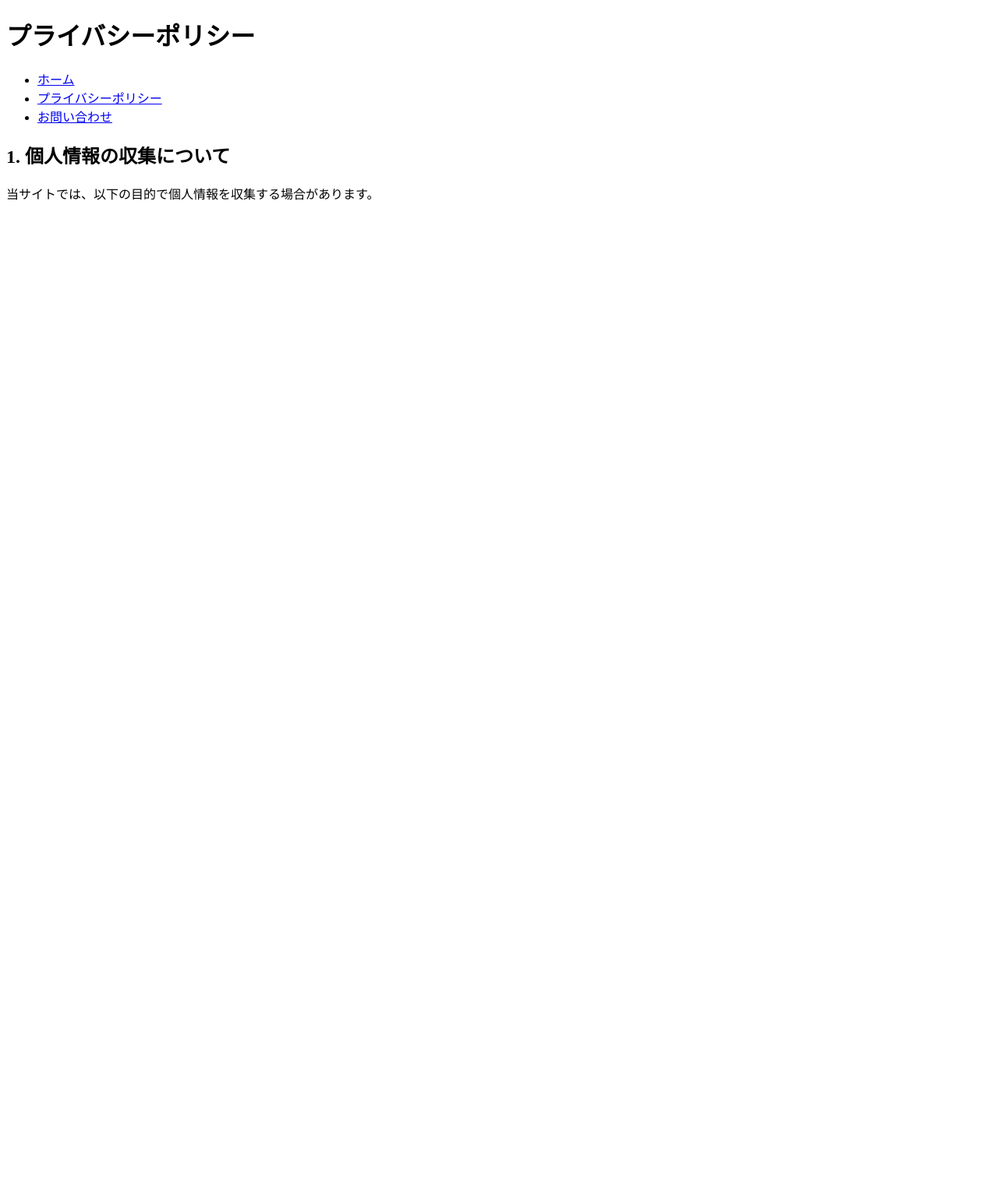
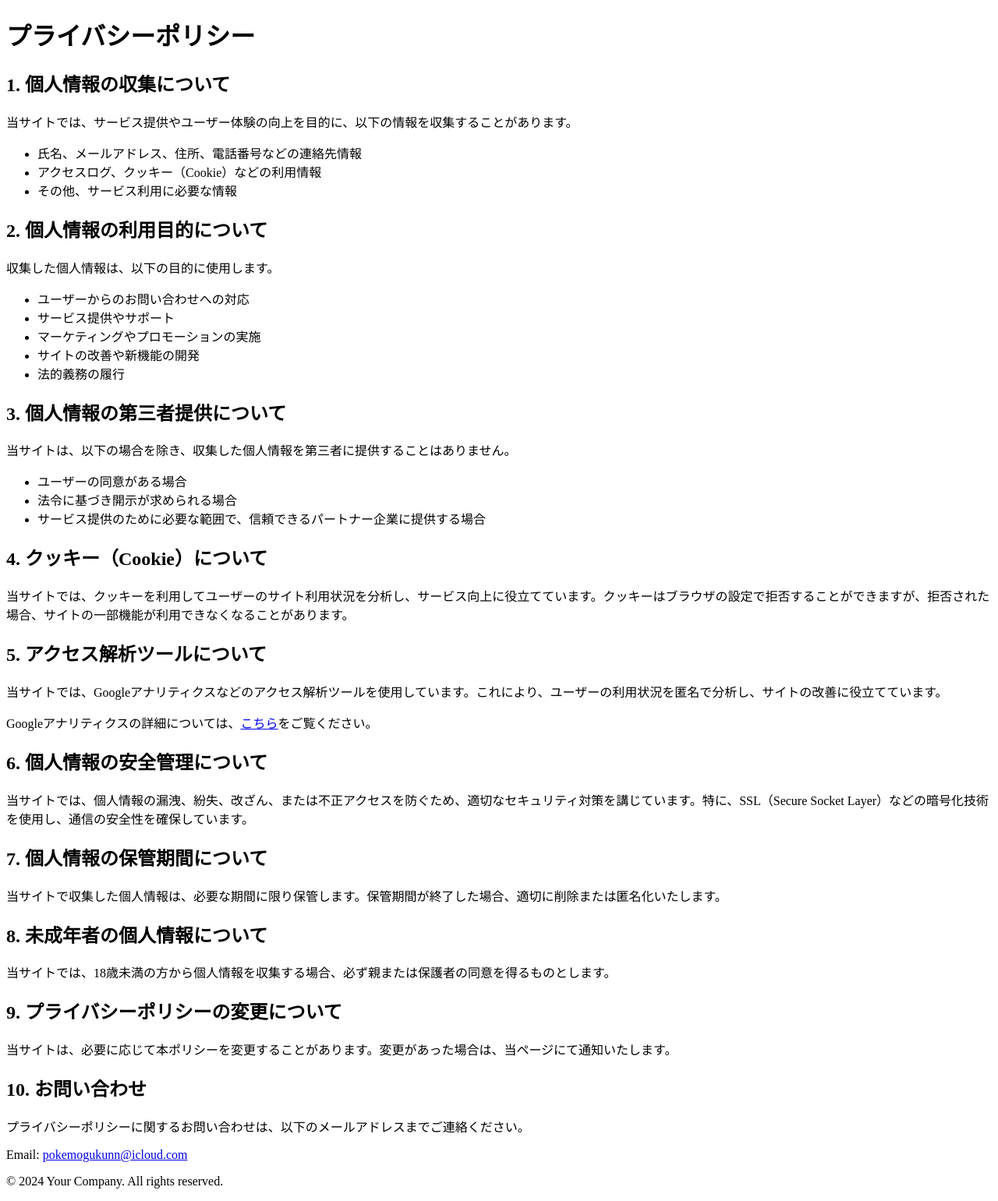
Before and after one commit to pokemogukunns/pokemogukunns.github.io, a Flask app: page /privacy in a window 1280 px wide. Shown: the whole page at 78% size. Before the commit the page ends 257 px from the top, so only its background shows below. Run offline with Flask 2, Linux system fonts and the light colour scheme; parts of the project's set-up code (start-up, migrations or seed data) failed here and were passed over.

Commit message:
Update privacy.html

```diff
--- a/templates/privacy.html
+++ b/templates/privacy.html
@@ -8,17 +8,59 @@
 <body>
     <header>
         <h1>プライバシーポリシー</h1>
-        <nav>
-            <ul>
-                <li><a href="/words">ホーム</a></li>
-                <li><a href="/privacy">プライバシーポリシー</a></li>
-                <li><a href="/contact">お問い合わせ</a></li>
-            </ul>
-        </nav>
     </header>
     <section>
         <h2>1. 個人情報の収集について</h2>
-        <p>当サイトでは、以下の目的で個人情報を収集する場合があります。</p>
+        <p>当サイトでは、サービス提供やユーザー体験の向上を目的に、以下の情報を収集することがあります。</p>
+        <ul>
+            <li>氏名、メールアドレス、住所、電話番号などの連絡先情報</li>
+            <li>アクセスログ、クッキー（Cookie）などの利用情報</li>
+            <li>その他、サービス利用に必要な情報</li>
+        </ul>
+
+        <h2>2. 個人情報の利用目的について</h2>
+        <p>収集した個人情報は、以下の目的に使用します。</p>
+        <ul>
+            <li>ユーザーからのお問い合わせへの対応</li>
+            <li>サービス提供やサポート</li>
+            <li>マーケティングやプロモーションの実施</li>
+            <li>サイトの改善や新機能の開発</li>
+            <li>法的義務の履行</li>
+        </ul>
+
+        <h2>3. 個人情報の第三者提供について</h2>
+        <p>当サイトは、以下の場合を除き、収集した個人情報を第三者に提供することはありません。</p>
+        <ul>
+            <li>ユーザーの同意がある場合</li>
+            <li>法令に基づき開示が求められる場合</li>
+            <li>サービス提供のために必要な範囲で、信頼できるパートナー企業に提供する場合</li>
+        </ul>
+
+        <h2>4. クッキー（Cookie）について</h2>
+        <p>当サイトでは、クッキーを利用してユーザーのサイト利用状況を分析し、サービス向上に役立てています。クッキーはブラウザの設定で拒否することができますが、拒否された場合、サイトの一部機能が利用できなくなることがあります。</p>
+
+        <h2>5. アクセス解析ツールについて</h2>
+        <p>当サイトでは、Googleアナリティクスなどのアクセス解析ツールを使用しています。これにより、ユーザーの利用状況を匿名で分析し、サイトの改善に役立てています。</p>
+        <p>Googleアナリティクスの詳細については、<a href="https://policies.google.com/technologies/partner-sites" target="_blank">こちら</a>をご覧ください。</p>
+
+        <h2>6. 個人情報の安全管理について</h2>
+        <p>当サイトでは、個人情報の漏洩、紛失、改ざん、または不正アクセスを防ぐため、適切なセキュリティ対策を講じています。特に、SSL（Secure Socket Layer）などの暗号化技術を使用し、通信の安全性を確保しています。</p>
+
+        <h2>7. 個人情報の保管期間について</h2>
+        <p>当サイトで収集した個人情報は、必要な期間に限り保管します。保管期間が終了した場合、適切に削除または匿名化いたします。</p>
+
+        <h2>8. 未成年者の個人情報について</h2>
+        <p>当サイトでは、18歳未満の方から個人情報を収集する場合、必ず親または保護者の同意を得るものとします。</p>
+
+        <h2>9. プライバシーポリシーの変更について</h2>
+        <p>当サイトは、必要に応じて本ポリシーを変更することがあります。変更があった場合は、当ページにて通知いたします。</p>
+
+        <h2>10. お問い合わせ</h2>
+        <p>プライバシーポリシーに関するお問い合わせは、以下のメールアドレスまでご連絡ください。</p>
+        <p>Email: <a href="mailto:pokemogukunn@icloud.com">pokemogukunn@icloud.com</a></p>
     </section>
+    <footer>
+        <p>&copy; 2024 Your Company. All rights reserved.</p>
+    </footer>
 </body>
 </html>
```
